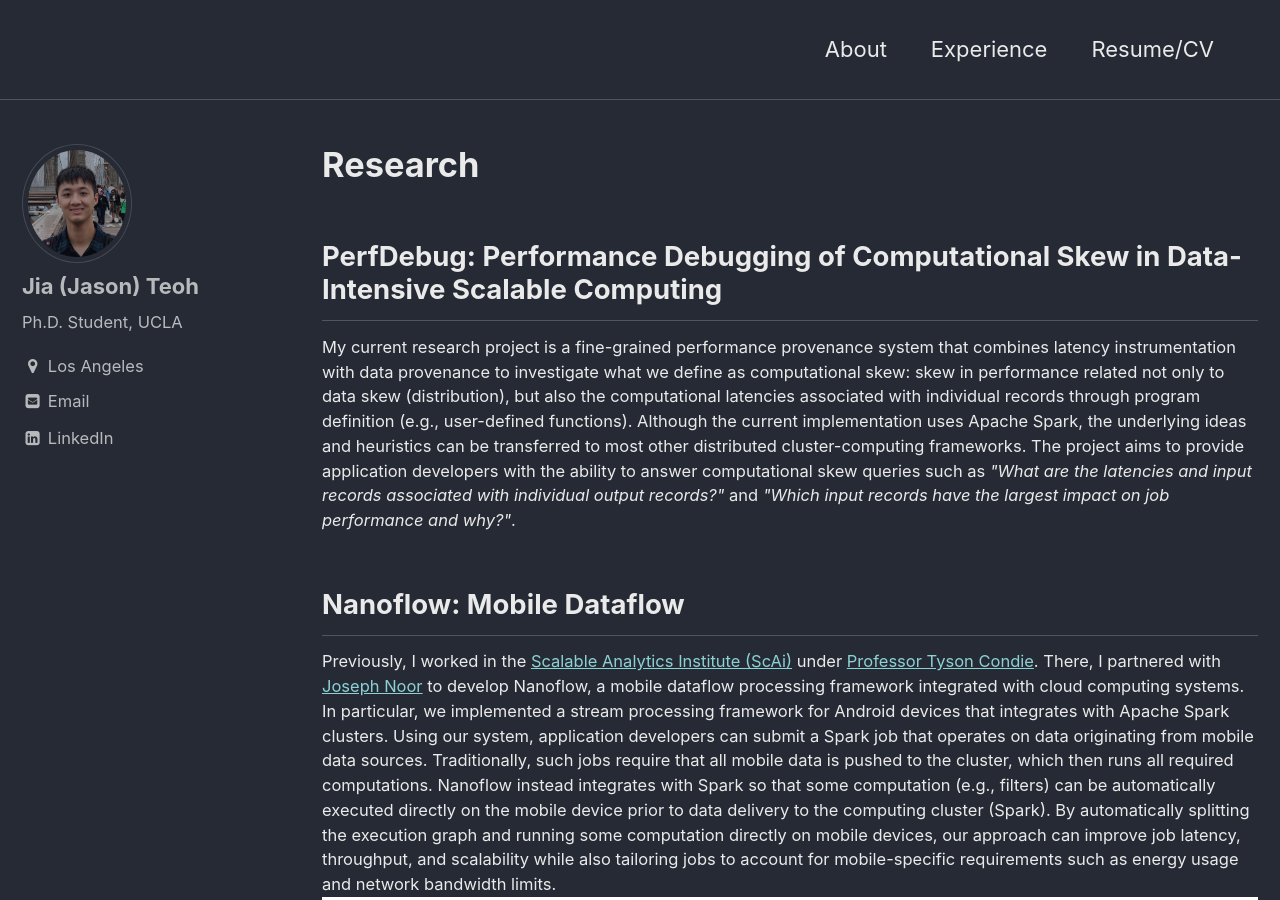
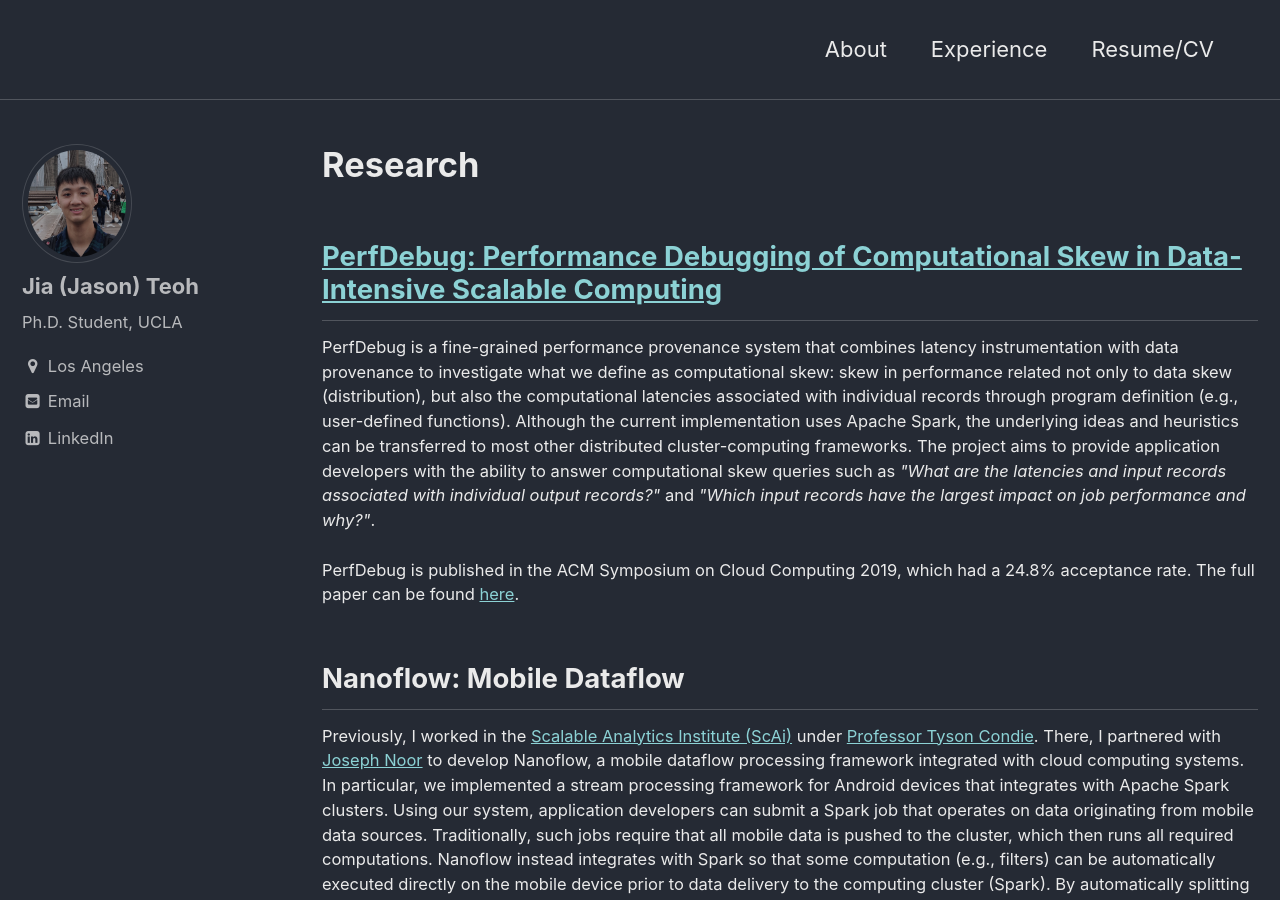
Before and after one commit to jiateoh/jiateoh.github.io, a Jekyll site: the page built from _pages/research.html, in a window 1280 px wide and 900 px high. Built offline with Jekyll 4.4.1, drawn with Linux system fonts in a browser that asks for light colours.

Commit message:
Update home, research, and upload PerfDebug paper.

```diff
--- a/_layouts/home.html
+++ b/_layouts/home.html
@@ -3,9 +3,9 @@ layout: single
 ---
 <h1>About Me</h1>
 <p>
-	I am a third-year Ph.D. student in Computer Science at the University of California, Los Angeles, advised by <a href="http://web.cs.ucla.edu/~miryung/">Professor Miryung Kim</a> in the Software Evolution and Analysis Laboratory. Prior to joining UCLA, I obtained my undergraduate degree in Computer Science from UC Berkeley and worked for three years at LinkedIn Corporation in the Data Analytics Infrastructure group.
+	I am a fourth-year Ph.D. student in Computer Science at the University of California, Los Angeles, advised by <a href="http://web.cs.ucla.edu/~miryung/">Professor Miryung Kim</a> in the Software Evolution and Analysis Laboratory. I also work closely with <a href="http://web.cs.ucla.edu/~harryxu/">Professor Harry Xu</a>. Prior to joining UCLA, I obtained my undergraduate degree in Computer Science from UC Berkeley and worked for three years at LinkedIn Corporation in the Data Analytics Infrastructure group.
 </p>
 <!-- original version -->
 <p>
-	My current research interests focus on improving developer experiences with big data systems. At the moment, I am investigating performance debugging tools for Apache Spark and how job performance can be attributed to individual data records. More information about my current, past research, and previous work experience can be found <a href="/experience">here</a>.
+	My current research interests focus on improving developer experiences with big data systems. At the moment, I am investigating performance debugging tools for Apache Spark and how job performance can be attributed to individual data records. More information about my research and previous work experience can be found <a href="/experience">here</a>.
 </p>
--- a/_pages/research.html
+++ b/_pages/research.html
@@ -4,9 +4,13 @@ layout: single
 classes: wide
 ---
 <h1>Research</h1>
-<h2>PerfDebug: Performance Debugging of Computational Skew in Data-Intensive Scalable Computing</h2>
+
+<h2><a href="{{ site.url }}/pdfs/socc2019-perfdebug-teoh.pdf">PerfDebug: Performance Debugging of Computational Skew in Data-Intensive Scalable Computing</a></h2>
 <p>
-	My current research project is a fine-grained performance provenance system that combines latency instrumentation with data provenance to investigate what we define as computational skew: skew in performance related not only to data skew (distribution), but also the computational latencies associated with individual records through program definition (e.g., user-defined functions). Although the current implementation uses Apache Spark, the underlying ideas and heuristics can be transferred to most other distributed cluster-computing frameworks. The project aims to provide application developers with the ability to answer computational skew queries such as <i>"What are the latencies and input records associated with individual output records?"</i> and <i>"Which input records have the largest impact on job performance and why?"</i>.
+	PerfDebug is a fine-grained performance provenance system that combines latency instrumentation with data provenance to investigate what we define as computational skew: skew in performance related not only to data skew (distribution), but also the computational latencies associated with individual records through program definition (e.g., user-defined functions). Although the current implementation uses Apache Spark, the underlying ideas and heuristics can be transferred to most other distributed cluster-computing frameworks. The project aims to provide application developers with the ability to answer computational skew queries such as <i>"What are the latencies and input records associated with individual output records?"</i> and <i>"Which input records have the largest impact on job performance and why?"</i>.
+	<br/>
+	<br/>
+	PerfDebug is published in the ACM Symposium on Cloud Computing 2019, which had a 24.8% acceptance rate. The full paper can be found <a href="{{ site.url }}/pdfs/socc2019-perfdebug-teoh.pdf">here</a>.
 </p>
 <h2>Nanoflow: Mobile Dataflow</h2>
 <p>
```
Also changed, not shown: 1 other file.
